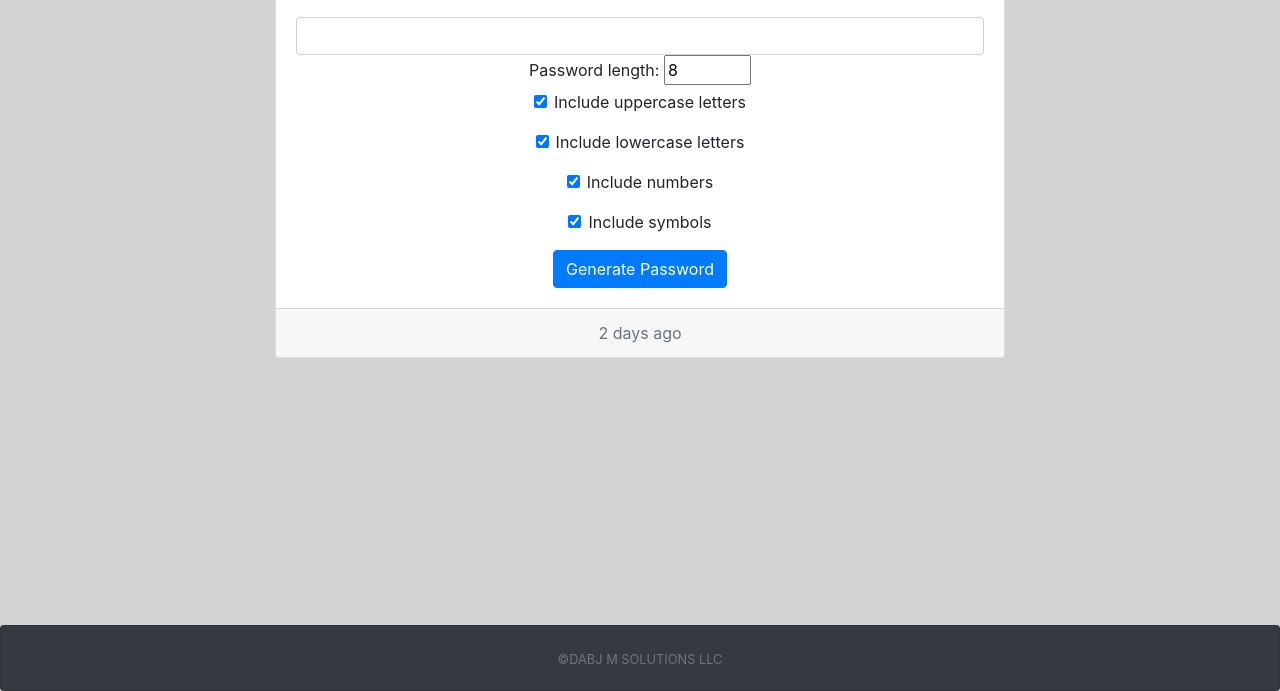
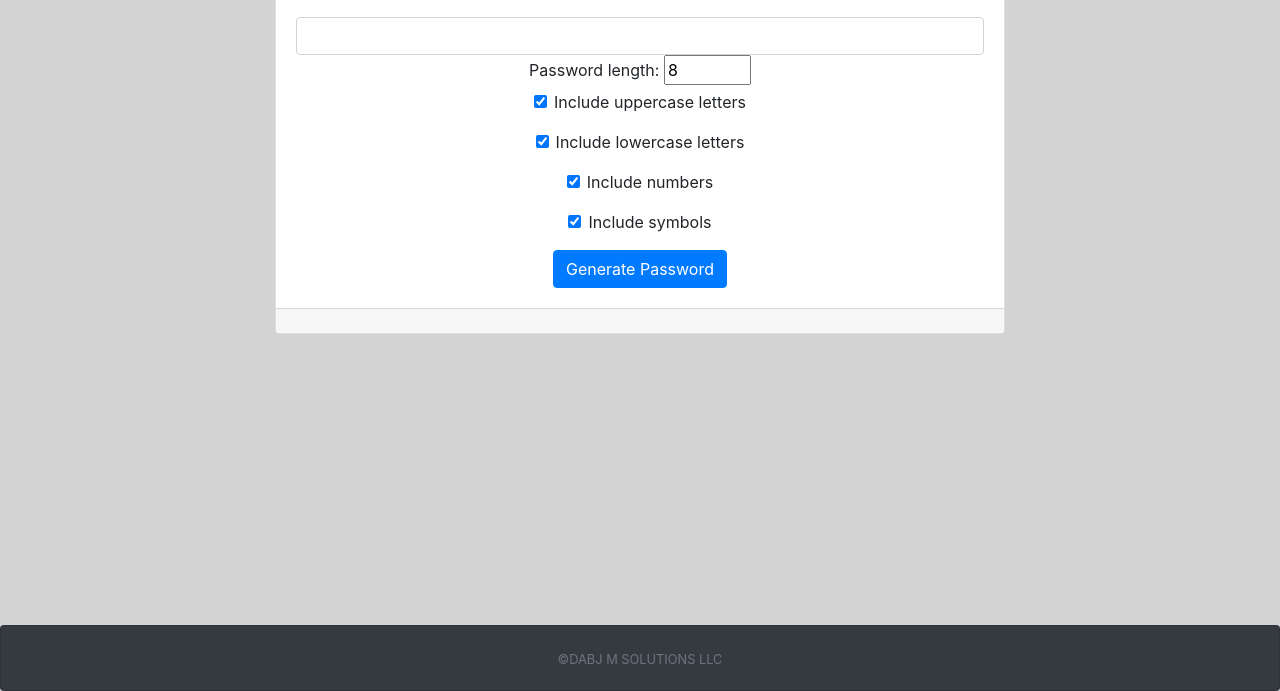
Before and after one commit to Demetrio09/passwordgenerator, a plain HTML site: page index.html in a window 1280 px wide. Shown: the part 109-800 px from the top of the page. Drawn offline with nearby package versions, Linux system fonts and the light colour scheme.

Commit message:
pwGenerator

```diff
--- a/index.html
+++ b/index.html
@@ -44,7 +44,6 @@
                         <button class="btn btn-primary" id="generate">Generate Password</button>
                     </div>
                     <div class="card-footer text-muted">
-                    2 days ago
                     </div>
                 </div>
             </div>
```
